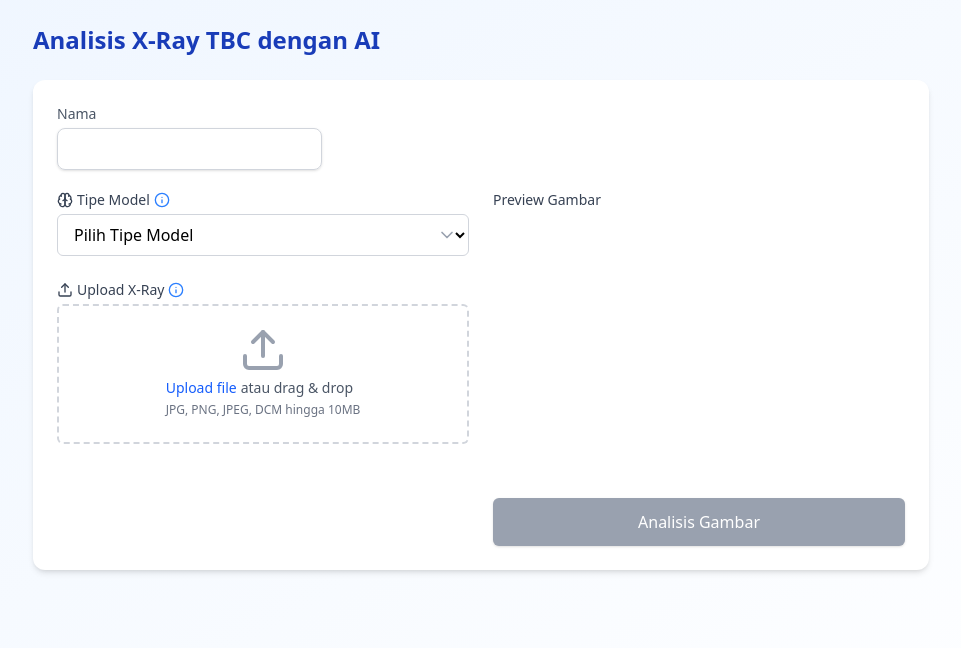
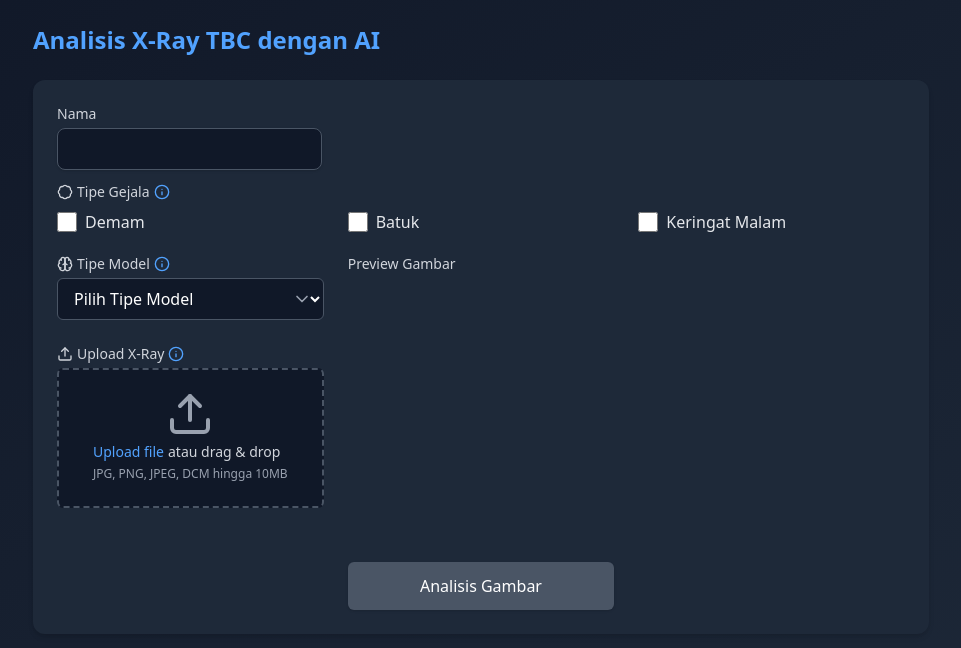
Before and after one commit to rishalfanda/Web-Medical-Diagnosis, a React (Vite) app: page /model in a window 1280 px wide. Shown: the top 648 px of the page, without its empty margins (159-1120 px from the left). Built offline with nearby package versions, Linux system fonts and the light colour scheme.

Commit message:
update UI 1.3

```diff
--- a/src/components/Model.jsx
+++ b/src/components/Model.jsx
@@ -3,6 +3,7 @@ import { useNavigate } from "react-router-dom";
 
 import {
   AlertCircle,
+  Badge,
   Brain,
   CheckCircle,
   ChevronDown,
@@ -17,6 +18,10 @@ function Model() {
   // State untuk form
   const [patientName, setPatientName] = useState("");
   const [modelType, setModelType] = useState("");
+  const [checkbox1, setCheckbox1] = useState("");
+  const [checkbox2, setCheckbox2] = useState("");
+  const [checkbox3, setCheckbox3] = useState("");
+  const [gejalaType, setGejalaType] = useState("");
   const [modelVersion, setModelVersion] = useState("");
   const [file, setFile] = useState(null);
   const [previewUrl, setPreviewUrl] = useState("");
@@ -152,13 +157,13 @@ function Model() {
   };
 
   return (
-    <div className="min-h-screen bg-gradient-to-br from-blue-50 to-white p-6">
+    <div className="min-h-screen bg-gradient-to-br from-gray-900 to-gray-800 text-gray-100 p-6">
       <div className="max-w-4xl mx-auto">
-        <h1 className="text-2xl font-bold text-blue-800 mb-6">
+        <h1 className="text-2xl font-bold text-blue-400 mb-6">
           Analisis X-Ray TBC dengan AI
         </h1>
 
-        <div className="bg-white rounded-xl shadow-md p-6">
+        <div className="bg-gray-800 rounded-xl shadow-md p-6">
           {/* Notification Toast */}
           <AnimatePresence>
             {notification.show && (
@@ -168,8 +173,8 @@ function Model() {
                 exit={{ opacity: 0, y: -20 }}
                 className={`fixed top-4 right-4 z-50 p-4 rounded-md shadow-lg flex items-center space-x-2 ${
                   notification.type === "success"
-                    ? "bg-green-100 text-green-800"
-                    : "bg-red-100 text-red-800"
+                    ? "bg-green-700 text-green-100"
+                    : "bg-red-700 text-red-100"
                 }`}
               >
                 {notification.type === "success" ? (
@@ -183,26 +188,71 @@ function Model() {
           </AnimatePresence>
 
           <div className="mb-5">
-            <label className="block text-sm text-gray-600">Nama</label>
+            <label className="block text-sm text-gray-300">Nama</label>
             <input
-              className="w-auto px-4 py-2 mt-1 border border-gray-300 rounded-lg shadow-sm focus:outline-none focus:ring-2 focus:ring-blue-400"
+              className="w-auto px-4 py-2 mt-1 border border-gray-600 bg-gray-900 text-gray-100 rounded-lg shadow-sm focus:outline-none focus:ring-2 focus:ring-blue-400"
               value={patientName}
               onChange={(e) => setPatientName(e.target.value)}
               required
             />
+
+            <div className="mt-3">
+              <label className="block text-sm font-medium text-gray-300 mb-1 flex items-center">
+                <Badge className="w-4 h-4 mr-1" />
+                Tipe Gejala
+                <div className="relative inline-block ml-1 group">
+                  <Info className="w-4 h-4 text-blue-400" />
+                  <div className="absolute bottom-full left-1/2 transform -translate-x-1/2 mb-2 w-48 p-2 bg-blue-900 text-white text-xs rounded-md opacity-0 group-hover:opacity-100 transition-opacity z-10">
+                    Pilih Gejala Awal
+                  </div>
+                </div>
+              </label>
+
+              <div className="grid grid-cols-1 sm:grid-cols-3 gap-x-6 gap-y-2 mt-2">
+                <label className="flex items-center space-x-2 text-gray-200">
+                  <input
+                    type="checkbox"
+                    className="form-checkbox h-5 w-5 text-blue-600 bg-gray-700 border-gray-600"
+                    checked={checkbox1}
+                    onChange={(e) => setCheckbox1(e.target.checked)}
+                  />
+                  <span>Demam</span>
+                </label>
+
+                <label className="flex items-center space-x-2 text-gray-200">
+                  <input
+                    type="checkbox"
+                    className="form-checkbox h-5 w-5 text-blue-600 bg-gray-700 border-gray-600"
+                    checked={checkbox2}
+                    onChange={(e) => setCheckbox2(e.target.checked)}
+                  />
+                  <span>Batuk</span>
+                </label>
+
+                <label className="flex items-center space-x-2 text-gray-200">
+                  <input
+                    type="checkbox"
+                    className="form-checkbox h-5 w-5 text-blue-600 bg-gray-700 border-gray-600"
+                    checked={checkbox3}
+                    onChange={(e) => setCheckbox3(e.target.checked)}
+                  />
+                  <span>Keringat Malam</span>
+                </label>
+              </div>
+            </div>
           </div>
 
-          <div className="grid grid-cols-1 md:grid-cols-2 gap-6">
-            {/* Model Selection Section */}
+          <div className="grid grid-cols-1 md:grid-cols-3 gap-6">
+            {/* Bagian Kiri */}
             <div className="space-y-6">
-              {/* Model Type Dropdown */}
+              {/* Dropdown Tipe Model */}
               <div>
-                <label className="block text-sm font-medium text-gray-700 mb-1 flex items-center">
+                <label className="block text-sm font-medium text-gray-300 mb-1 flex items-center">
                   <Brain className="w-4 h-4 mr-1" />
                   Tipe Model
                   <div className="relative inline-block ml-1 group">
-                    <Info className="w-4 h-4 text-blue-500" />
-                    <div className="absolute bottom-full left-1/2 transform -translate-x-1/2 mb-2 w-48 p-2 bg-blue-800 text-white text-xs rounded-md opacity-0 group-hover:opacity-100 transition-opacity">
+                    <Info className="w-4 h-4 text-blue-400" />
+                    <div className="absolute bottom-full left-1/2 transform -translate-x-1/2 mb-2 w-48 p-2 bg-blue-900 text-white text-xs rounded-md opacity-0 group-hover:opacity-100 transition-opacity">
                       Pilih tipe model sesuai dengan kebutuhan analisis Anda
                     </div>
                   </div>
@@ -212,7 +262,7 @@ function Model() {
                   <select
                     value={modelType}
                     onChange={(e) => setModelType(e.target.value)}
-                    className="block w-full pl-3 pr-10 py-2 text-base border border-gray-300 focus:outline-none focus:ring-2 focus:ring-blue-500 focus:border-blue-500 rounded-md"
+                    className="block w-full pl-3 pr-10 py-2 text-base border border-gray-600 bg-gray-900 text-white focus:outline-none focus:ring-2 focus:ring-blue-500 rounded-md"
                   >
                     <option value="">Pilih Tipe Model</option>
                     <option value="disabilitas">Disabilitas</option>
@@ -222,7 +272,7 @@ function Model() {
                 </div>
               </div>
 
-              {/* Model Version Dropdown */}
+              {/* Dropdown Versi Model */}
               <motion.div
                 initial={{ opacity: 0, height: 0 }}
                 animate={{
@@ -233,12 +283,12 @@ function Model() {
               >
                 {modelType && (
                   <div>
-                    <label className="block text-sm font-medium text-gray-700 mb-1 flex items-center">
+                    <label className="block text-sm font-medium text-gray-300 mb-1 flex items-center">
                       <Brain className="w-4 h-4 mr-1" />
                       Versi Model
                       <div className="relative inline-block ml-1 group">
-                        <Info className="w-4 h-4 text-blue-500" />
-                        <div className="absolute bottom-full left-1/2 transform -translate-x-1/2 mb-2 w-48 p-2 bg-blue-800 text-white text-xs rounded-md opacity-0 group-hover:opacity-100 transition-opacity">
+                        <Info className="w-4 h-4 text-blue-400" />
+                        <div className="absolute bottom-full left-1/2 transform -translate-x-1/2 mb-2 w-48 p-2 bg-blue-900 text-white text-xs rounded-md opacity-0 group-hover:opacity-100 transition-opacity">
                           Versi terbaru memiliki akurasi lebih tinggi
                         </div>
                       </div>
@@ -248,11 +298,10 @@ function Model() {
                       <select
                         value={modelVersion}
                         onChange={(e) => setModelVersion(e.target.value)}
-                        className="block w-full pl-3 pr-10 py-2 text-base border border-gray-300 focus:outline-none focus:ring-2 focus:ring-blue-500 focus:border-blue-500 rounded-md"
+                        className="block w-full pl-3 pr-10 py-2 text-base border border-gray-600 bg-gray-900 text-white focus:outline-none focus:ring-2 focus:ring-blue-500 rounded-md"
                       >
                         <option value="">Pilih Versi Model</option>
-                        {modelType &&
-                          modelVersions[modelType].map((version, index) => (
+                        {modelVersions[modelType]?.map((version, index) => (
                           <option key={index} value={version}>
                             {version}
                           </option>
@@ -264,14 +313,14 @@ function Model() {
                 )}
               </motion.div>
 
-              {/* File Upload Area */}
+              {/* File Upload */}
               <div>
-                <label className="block text-sm font-medium text-gray-700 mb-1 flex items-center">
+                <label className="block text-sm font-medium text-gray-300 mb-1 flex items-center">
                   <Upload className="w-4 h-4 mr-1" />
                   Upload X-Ray
                   <div className="relative inline-block ml-1 group">
-                    <Info className="w-4 h-4 text-blue-500" />
-                    <div className="absolute bottom-full left-1/2 transform -translate-x-1/2 mb-2 w-64 p-2 bg-blue-800 text-white text-xs rounded-md opacity-0 group-hover:opacity-100 transition-opacity">
+                    <Info className="w-4 h-4 text-blue-400" />
+                    <div className="absolute bottom-full left-1/2 transform -translate-x-1/2 mb-2 w-64 p-2 bg-blue-900 text-white text-xs rounded-md opacity-0 group-hover:opacity-100 transition-opacity">
                       Format yang didukung: JPG, PNG, JPEG, DCM
                     </div>
                   </div>
@@ -280,9 +329,9 @@ function Model() {
                 <div
                   className={`mt-1 flex justify-center px-6 pt-5 pb-6 border-2 ${
                     dragActive
-                      ? "border-blue-500 bg-blue-50"
-                      : "border-gray-300 border-dashed"
-                  } rounded-md cursor-pointer hover:bg-gray-50 transition-colors`}
+                      ? "border-blue-500 bg-blue-900"
+                      : "border-gray-600 border-dashed bg-gray-900"
+                  } rounded-md cursor-pointer hover:bg-gray-700 transition-colors`}
                   onClick={handleUploadClick}
                   onDragEnter={handleDrag}
                   onDragLeave={handleDrag}
@@ -296,10 +345,10 @@ function Model() {
                     >
                       <Upload className="mx-auto h-12 w-12 text-gray-400" />
                     </motion.div>
-                    <div className="flex text-sm text-gray-600">
+                    <div className="flex text-sm text-gray-300">
                       <label
                         htmlFor="file-upload"
-                        className="relative font-medium text-blue-600 hover:text-blue-500"
+                        className="relative font-medium text-blue-400 hover:text-blue-300"
                       >
                         <span>Upload file</span>
                         <input
@@ -314,7 +363,7 @@ function Model() {
                       </label>
                       <p className="pl-1">atau drag & drop</p>
                     </div>
-                    <p className="text-xs text-gray-500">
+                    <p className="text-xs text-gray-400">
                       JPG, PNG, JPEG, DCM hingga 10MB
                     </p>
                   </div>
@@ -322,18 +371,18 @@ function Model() {
               </div>
             </div>
 
-            {/* Preview and Action Section */}
+            {/* Bagian Kanan */}
             <div className="space-y-6">
-              {/* Image Preview */}
+              {/* Preview Gambar */}
               <div>
-                <label className="block text-sm font-medium text-gray-700 mb-2">
+                <label className="block text-sm font-medium text-gray-300 mb-2">
                   Preview Gambar
                 </label>
 
                 <motion.div
                   initial={{ opacity: 0 }}
                   animate={{ opacity: previewUrl ? 1 : 0 }}
-                  className="border rounded-md overflow-hidden flex items-center justify-center bg-gray-100 h-64"
+                  className="border border-gray-600 rounded-md overflow-hidden flex items-center justify-center bg-gray-700 h-64"
                 >
                   {previewUrl ? (
                     <img
@@ -350,14 +399,14 @@ function Model() {
                 </motion.div>
               </div>
 
-              {/* File Details (if file uploaded) */}
+              {/* Info File */}
               <AnimatePresence>
                 {file && (
                   <motion.div
                     initial={{ opacity: 0, y: 20 }}
                     animate={{ opacity: 1, y: 0 }}
                     exit={{ opacity: 0, y: 20 }}
-                    className="text-sm text-gray-500"
+                    className="text-sm text-gray-400"
                   >
                     <p>
                       <strong>Nama File:</strong> {file.name}
@@ -373,7 +422,7 @@ function Model() {
                 )}
               </AnimatePresence>
 
-              {/* Analyze Button */}
+              {/* Tombol Analisis */}
               <motion.button
                 type="button"
                 onClick={handleAnalyze}
@@ -381,7 +430,7 @@ function Model() {
                 className={`w-full py-3 px-4 flex justify-center items-center rounded-md shadow-sm text-white font-medium ${
                   isFormValid && !isAnalyzing
                     ? "bg-blue-600 hover:bg-blue-700"
-                    : "bg-gray-400 cursor-not-allowed"
+                    : "bg-gray-600 cursor-not-allowed"
                 } transition-colors`}
                 whileHover={isFormValid && !isAnalyzing ? { scale: 1.02 } : {}}
                 whileTap={isFormValid && !isAnalyzing ? { scale: 0.98 } : {}}
--- a/src/components/Result.jsx
+++ b/src/components/Result.jsx
@@ -11,6 +11,36 @@ import {
 import { useEffect, useState } from "react";
 import { useNavigate } from "react-router-dom";
 
+const ZoomableImage = ({ imageUrl }) => {
+  const [isOpen, setIsOpen] = useState(false);
+
+  return (
+    <>
+      {/* Gambar kecil */}
+      <img
+        src={imageUrl}
+        alt="X-Ray Scan"
+        className="w-full h-full object-cover rounded-lg shadow cursor-zoom-in"
+        onClick={() => setIsOpen(true)}
+      />
+
+      {/* Popup Modal */}
+      {isOpen && (
+        <div
+          className="fixed inset-0 z-50 bg-black bg-opacity-70 flex items-center justify-center"
+          onClick={() => setIsOpen(false)}
+        >
+          <img
+            src={imageUrl}
+            alt="Zoomed X-Ray"
+            className="max-w-4xl max-h-[90vh] rounded-lg shadow-lg object-contain"
+          />
+        </div>
+      )}
+    </>
+  );
+};
+
 // Komponen untuk preview gambar X-ray dengan heatmap
 const ImagePreview = ({
   imageUrl,
@@ -19,6 +49,7 @@ const ImagePreview = ({
   modelInfo,
   patientType,
   analysisTime,
+  gejala,
 }) => {
   const [loading, setLoading] = useState(true);
 
@@ -41,11 +72,7 @@ const ImagePreview = ({
       {/* X-Ray Image */}
       <div className="bg-gray-800 rounded-xl overflow-hidden flex justify-center items-center p-2 mb-4">
         <div className="relative w-full max-w-[700px] h-[520px]">
-          <img
-            src={imageUrl}
-            alt="X-Ray Scan"
-            className="absolute inset-0 w-full h-full object-cover rounded-lg shadow"
-          />
+          <ZoomableImage imageUrl={imageUrl} />
           {heatmapUrl && (
             <img
               src={heatmapUrl}
@@ -57,24 +84,26 @@ const ImagePreview = ({
       </div>
 
       {/* Info */}
-      <div className="text-sm text-gray-300 grid grid-cols-2 sm:grid-cols-4 gap-2">
-        <div>
-          <span className="block font-medium text-gray-400">Nama:</span>
-          <span className="text-white font-semibold">Risal</span>
+      <div className="text-sm text-gray-200 grid grid-cols-1 sm:grid-cols-2 md:grid-cols-5 gap-4 border-t border-gray-700 pt-4 mt-4">
+        <div className="space-y-1">
+          <p className="text-gray-400 font-medium">Nama:</p>
+          <p className="text-white font-semibold">{name}</p>
         </div>
-        <div>
-          <span className="block font-medium text-gray-400">Model:</span>
-          <span className="text-white font-semibold">{modelInfo}</span>
+        <div className="space-y-1">
+          <p className="text-gray-400 font-medium">Model:</p>
+          <p className="text-white font-semibold">{modelInfo}</p>
         </div>
-        <div>
-          <span className="block font-medium text-gray-400">Patient Type:</span>
-          <span className="text-white font-semibold">{patientType}</span>
+        <div className="space-y-1">
+          <p className="text-gray-400 font-medium">Gejala:</p>
+          <p className="text-white font-semibold">{gejala}</p>
         </div>
-        <div>
-          <span className="block font-medium text-gray-400">
-            Analysis Time:
-          </span>
-          <span className="text-white font-semibold">{analysisTime}</span>
+        <div className="space-y-1">
+          <p className="text-gray-400 font-medium">Patient Type:</p>
+          <p className="text-white font-semibold">{patientType}</p>
+        </div>
+        <div className="space-y-1">
+          <p className="text-gray-400 font-medium">Analysis Time:</p>
+          <p className="text-white font-semibold">{analysisTime}</p>
         </div>
       </div>
     </div>
@@ -99,7 +128,7 @@ const VisualInterpretationCard = ({ title, score, description }) => {
       style={{ animationDelay: `${animationDelay}s` }}
     >
       <div className="flex justify-between items-center">
-        <h3 className="font-medium text-gray-800">{title}</h3>
+        <h3 className="font-medium text-white">{title}</h3>
         <div
           className={`px-3 py-1 rounded-full text-sm font-medium ${getColorClass(
             score
@@ -166,8 +195,8 @@ const DiagnosisProgressBar = ({ diagnosis, confidence }) => {
   return (
     <div className="bg-gray-800 text-white rounded-lg shadow-md p-6">
       <div className="flex justify-between items-center mb-3">
-        <h2 className="font-bold text-lg text-blue-800">AI Diagnosis</h2>
-        <div className="text-gray-500 text-sm">Confidence Score</div>
+        <h2 className="font-bold text-lg text-blue-500">AI Diagnosis</h2>
+        <div className="text-white text-sm">Confidence Score</div>
       </div>
 
       <div className="mb-6">
@@ -200,7 +229,7 @@ const DiagnosisProgressBar = ({ diagnosis, confidence }) => {
       </div>
 
       <div className="border-t border-gray-200 pt-4">
-        <div className="text-sm text-gray-500">
+        <div className="text-sm text-white">
           <p>
             <strong>Note:</strong> This AI analysis is intended as a screening
             tool and should not replace professional medical evaluation. Please
@@ -226,6 +255,8 @@ function Result() {
 
   // Dummy data untuk simulasi hasil analisis
   const analysisResult = {
+    name: "Risal",
+    gejala: "Demam",
     imageUrl: "diagnosis.jpg", // Tambahkan gambar sample di folder public
     heatmapUrl: "/heatmap-overlay.png", // Tambahkan overlay heatmap di folder public
     modelInfo: "TBC Detection Model v2.0",
@@ -287,6 +318,9 @@ function Result() {
     } finally {
       setIsSaving(false);
     }
+    setTimeout(() => {
+      navigate("/user");
+    }, 1500);
   };
 
   // Show notification
@@ -337,7 +371,8 @@ function Result() {
         </div>
       )}
 
-      <div className="max-w-6xl mx-auto">
+      <div className="max-w-7xl mx-auto">
+        {/* Header */}
         <div className="flex justify-between items-center mb-6">
           <button
             onClick={handleBack}
@@ -347,7 +382,6 @@ function Result() {
             Back to Upload
           </button>
 
-          <div className="flex space-x-3">
           <button
             onClick={handleSave}
             disabled={isSaving}
@@ -364,40 +398,17 @@ function Result() {
               </>
             ) : (
               <>
-                  <Save
-                    className="w-4 h-4 mr-2"
-                    onClick={() => navigate("/user")}
-                  />
+                <Save className="w-4 h-4 mr-2" />
                 Save Analysis
               </>
             )}
           </button>
-
-            {/* <button className="flex items-center px-4 py-2 bg-white border border-gray-300 rounded-md text-gray-700 hover:bg-gray-50 transition">
-							<Printer className="w-4 h-4 mr-2" />
-							Print
-						</button>
-
-						<button className="flex items-center px-4 py-2 bg-white border border-gray-300 rounded-md text-gray-700 hover:bg-gray-50 transition">
-							<Download className="w-4 h-4 mr-2" />
-							Export
-						</button> */}
-          </div>
         </div>
 
-        <div className="space-y-6">
-          {/* X-Ray Image Preview - Full Width and Taller */}
-          <div className="relative w-auto mx-auto bg-gray-100 rounded-xl shadow-lg overflow-hidden">
-            <ImagePreview
-              imageUrl={analysisResult.imageUrl}
-              modelInfo={analysisResult.modelInfo}
-              patientType={analysisResult.patientType}
-              analysisTime={analysisResult.analysisTime}
-            />
-          </div>
-
-          {/* Analysis Results Section Below Image */}
-          <div className="space-y-6">
+        {/* Layout 2 kolom */}
+        <div className="grid grid-cols-1 lg:grid-cols-3 gap-6">
+          {/* Kolom Kiri: Diagnosis dan Indicators */}
+          <div className="lg:col-span-1 space-y-6">
             {/* Diagnosis Result */}
             <DiagnosisProgressBar
               diagnosis={analysisResult.diagnosis}
@@ -406,10 +417,10 @@ function Result() {
 
             {/* Visual Interpretation Cards */}
             <div>
-              <h2 className="font-bold text-lg text-blue-800 mb-3">
+              <h2 className="font-bold text-lg text-blue-500 mb-3">
                 Detailed Indicators
               </h2>
-              <div className="grid grid-cols-1 sm:grid-cols-2 md:grid-cols-3 gap-4">
+              <div className="grid grid-cols-1 sm:grid-cols-2 lg:grid-cols-1 gap-4">
                 {analysisResult.indicators.map((indicator, index) => (
                   <VisualInterpretationCard
                     key={index}
@@ -421,6 +432,20 @@ function Result() {
               </div>
             </div>
           </div>
+
+          {/* Kolom Kanan: Gambar Preview lebih besar */}
+          <div className="lg:col-span-2">
+            <div className="bg-gray-900 rounded-xl shadow-lg overflow-hidden h-full">
+              <ImagePreview
+                name={analysisResult.name}
+                gejala={analysisResult.gejala}
+                imageUrl={analysisResult.imageUrl}
+                modelInfo={analysisResult.modelInfo}
+                patientType={analysisResult.patientType}
+                analysisTime={analysisResult.analysisTime}
+              />
+            </div>
+          </div>
         </div>
       </div>
     </div>
```
Also changed, not shown: src/components/Login.jsx (+15 -20 lines), src/pages/user/User.jsx (+16 -16 lines). Lines whose indentation alone changed are shown as unchanged.
